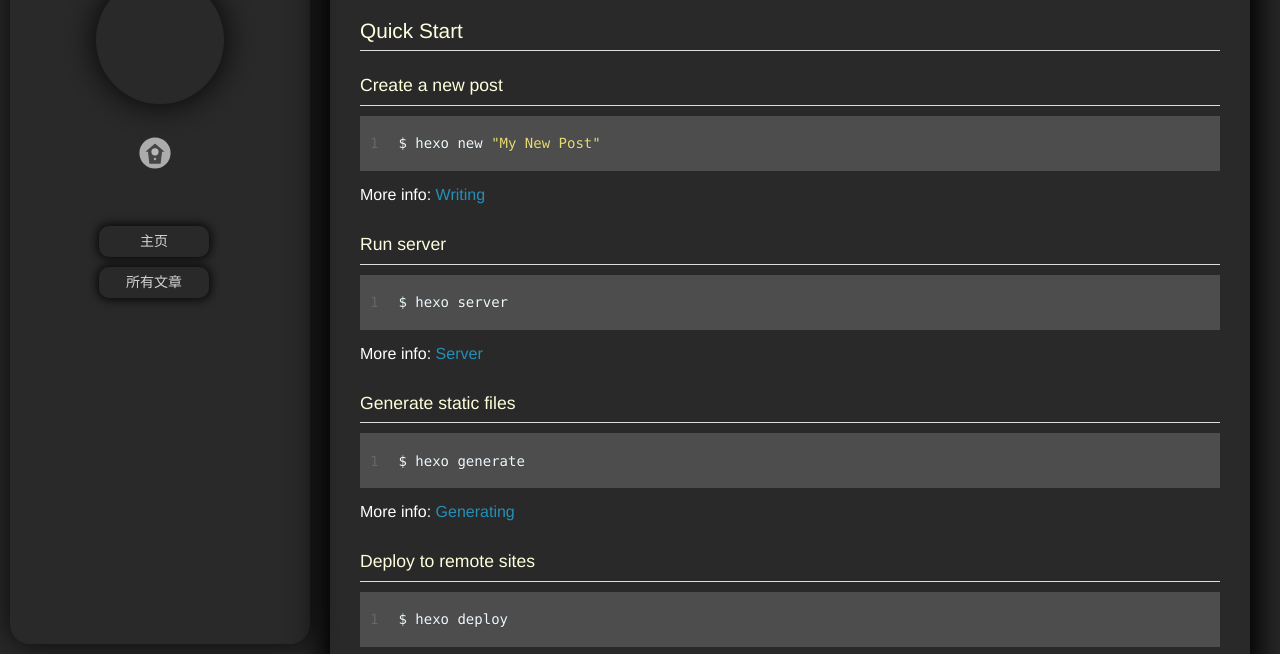
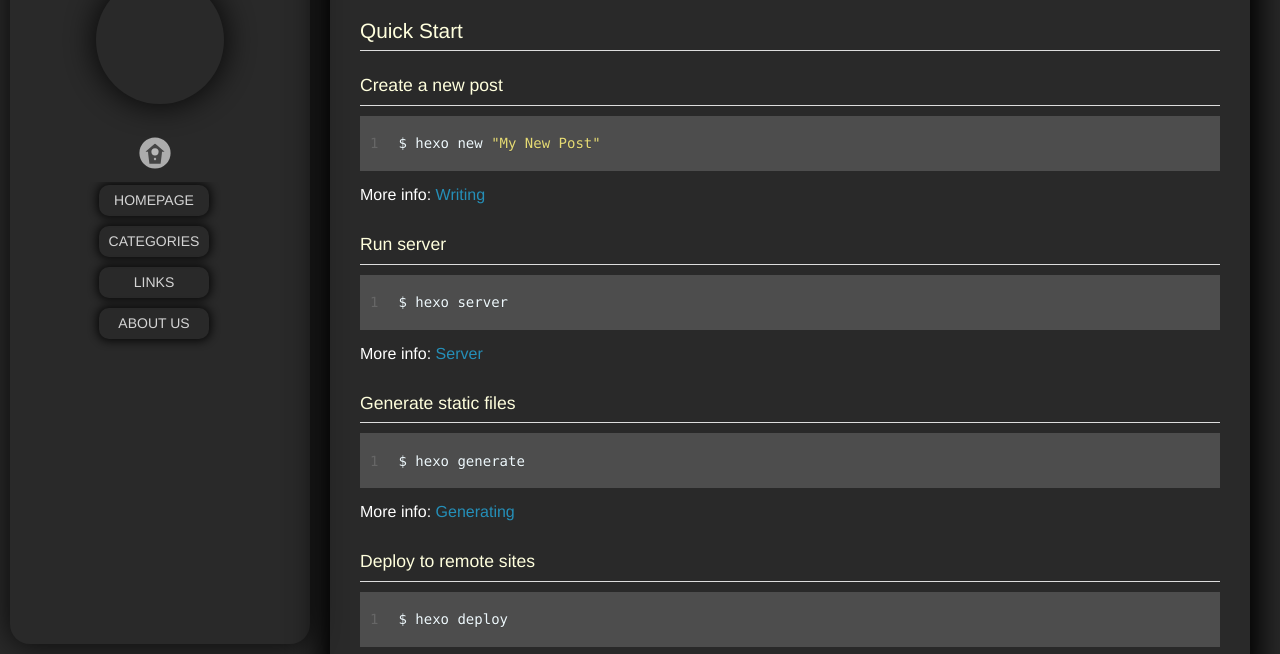
Before and after one commit to hopeliu20160622/hopeliu20160622.github.io, a plain HTML site: page 2017/10/25/hello-world/index.html in a window 1280 px wide. Shown: the part 146-800 px from the top of the page. Drawn offline with nearby package versions, Linux system fonts and the light colour scheme; some packages are replaced by stand-ins of ours; a script that the page names is missing.

Commit message:
Site updated: 2017-10-26 09:24:10

```diff
--- a/2017/10/25/hello-world/index.html
+++ b/2017/10/25/hello-world/index.html
@@ -94,9 +94,13 @@
 					<nav class="header-menu">
 						<ul>
 
-							<li><a href="/">主页</a></li>
+							<li><a href="/">HomePage</a></li>
 
-							<li><a href="/archives">所有文章</a></li>
+							<li><a href="/archives">CATEGORIES</a></li>
+
+							<li><a href="/">LINKS</a></li>
+
+							<li><a href="/">ABOUT US</a></li>
 
 						</ul>
 					</nav>
@@ -149,9 +153,13 @@
 			<nav class="header-menu">
 				<ul>
 
-					<li><a href="/">主页</a></li>
+					<li><a href="/">HomePage</a></li>
 
-					<li><a href="/archives">所有文章</a></li>
+					<li><a href="/archives">CATEGORIES</a></li>
+
+					<li><a href="/">LINKS</a></li>
+
+					<li><a href="/">ABOUT US</a></li>
 
 		        <div class="clearfix"></div>
 				</ul>
```
Also changed, not shown: archives/2017/10/index.html (+12 -4 lines), archives/2017/index.html (+12 -4 lines), archives/index.html (+12 -4 lines), index.html (+12 -4 lines).
